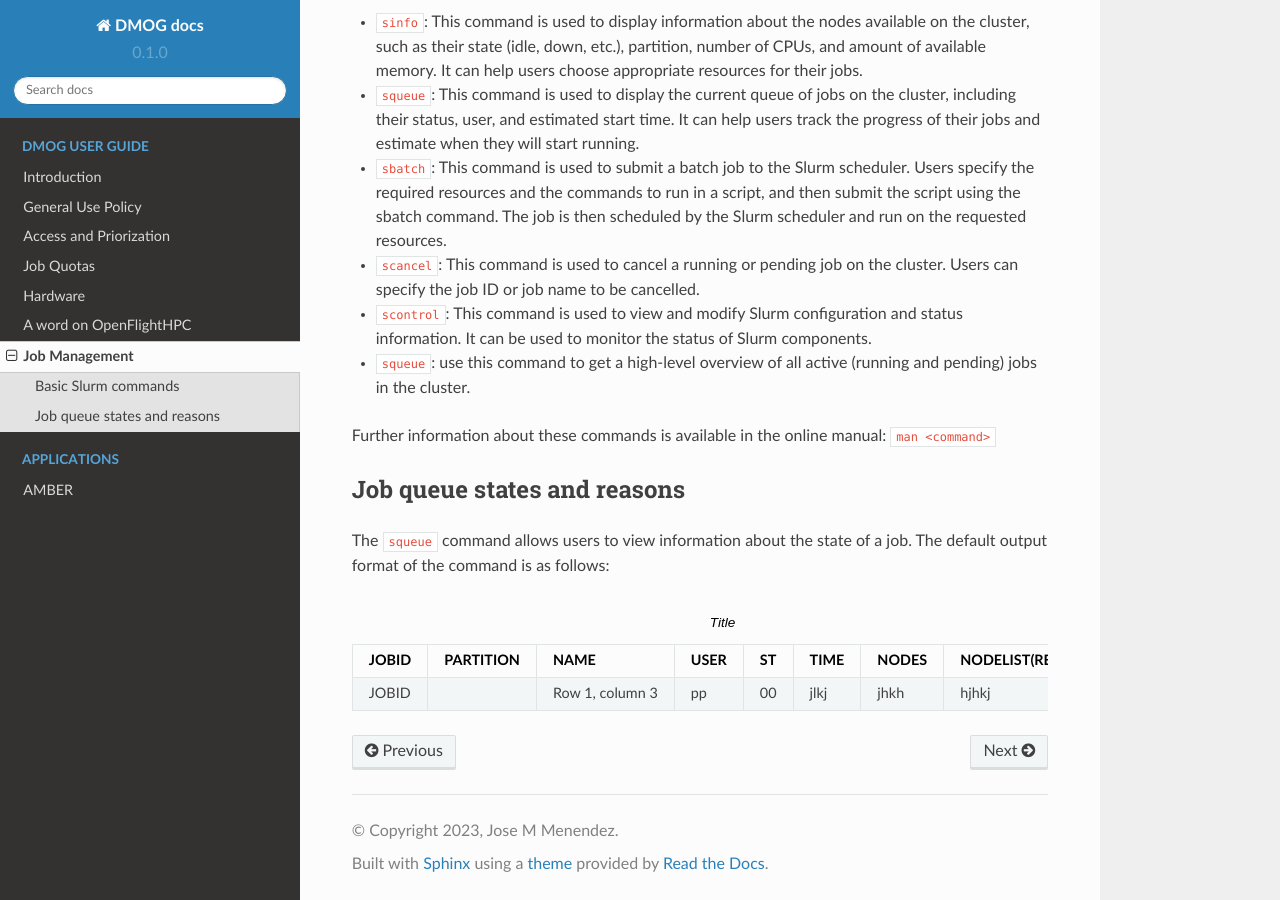
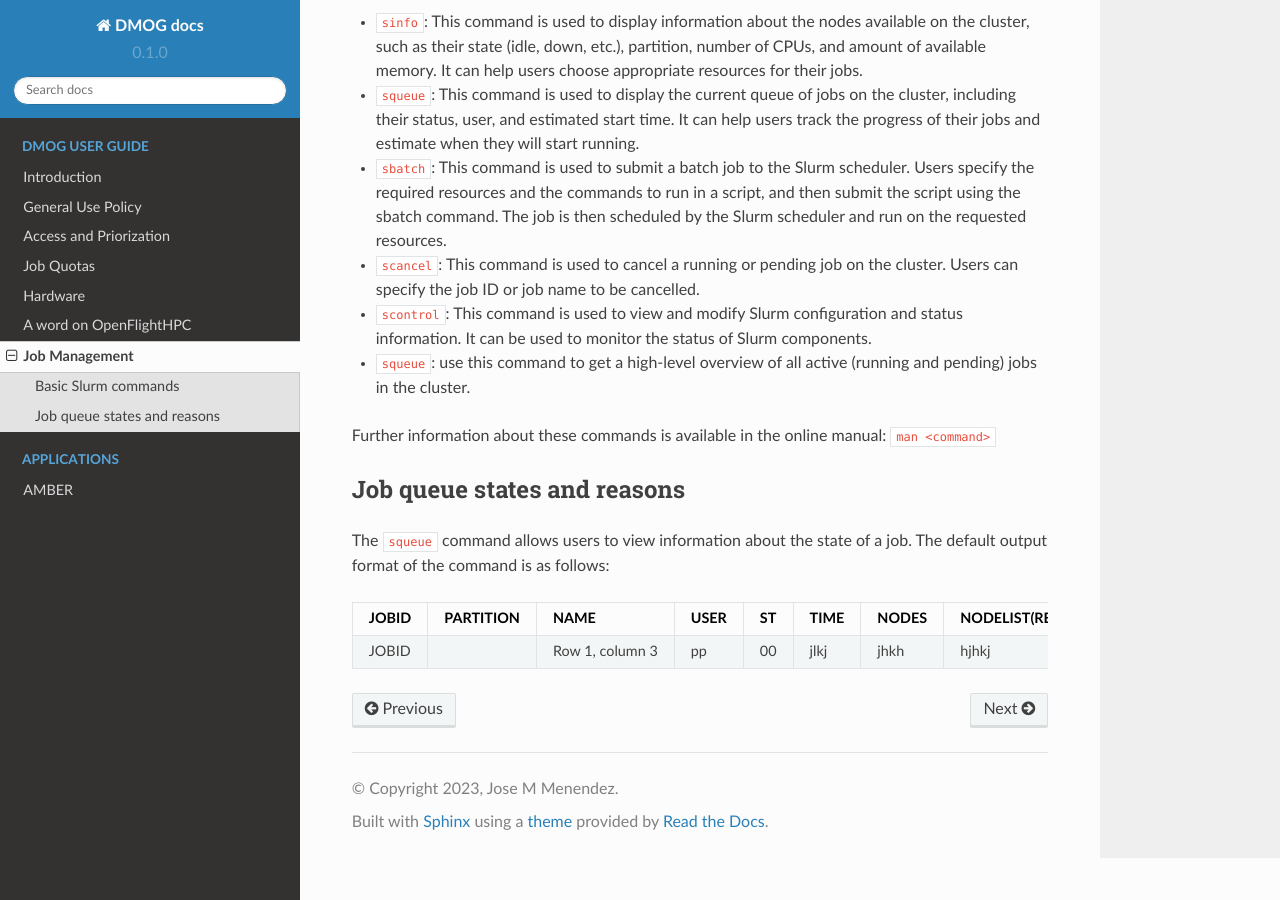
Before and after one commit to jm130/dmogdocs, a Sphinx documentation site: the page built from docs/source/user/jobmanagement.rst, in a window 1280 px wide and 900 px high, scrolled down 546 px. Built offline with Sphinx 7.4.7 and the Read the Docs theme 2.0.0, drawn with Linux system fonts in a browser that asks for light colours.

Commit message:
Update jobmanagement.rst

```diff
--- a/docs/source/user/jobmanagement.rst
+++ b/docs/source/user/jobmanagement.rst
@@ -33,7 +33,7 @@ Job queue states and reasons
 
 The ``squeue`` command allows users to view information about the state of a job. The default output format of the command is as follows:
 
-.. list-table:: Title
+.. list-table::
    :widths: 10 15 10 10 10 10 10 25
    :header-rows: 1
 
```
